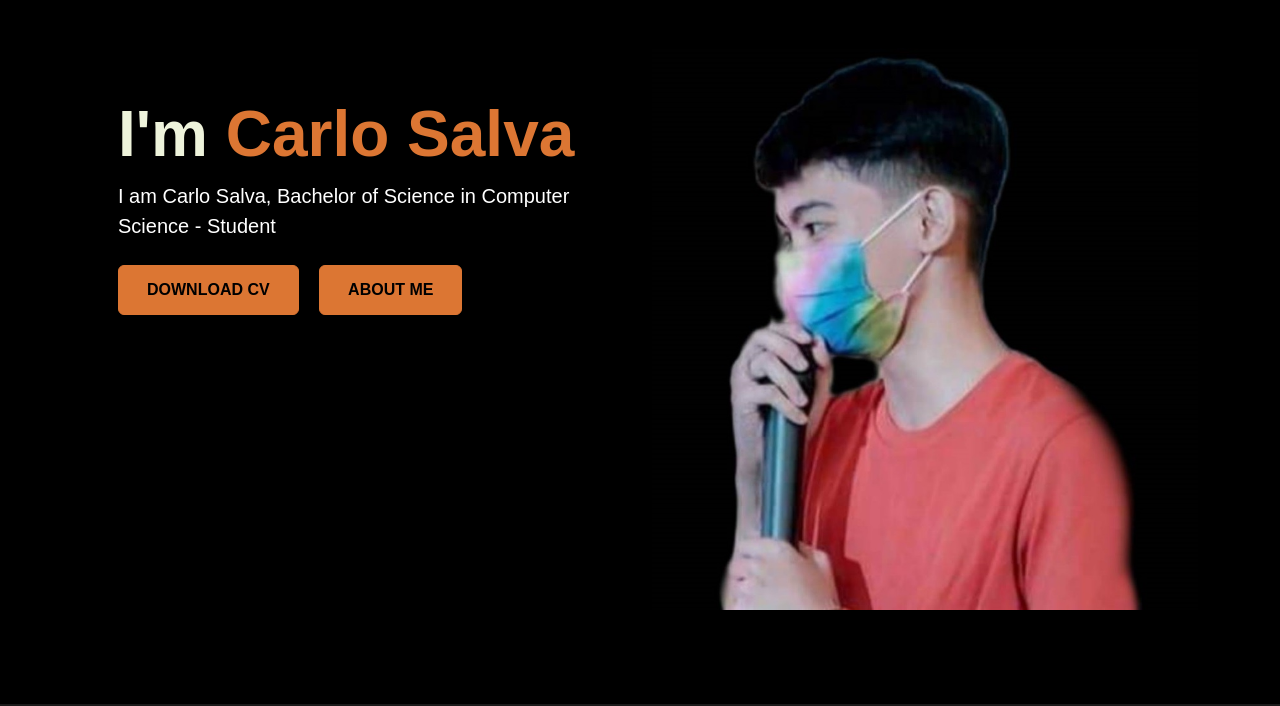
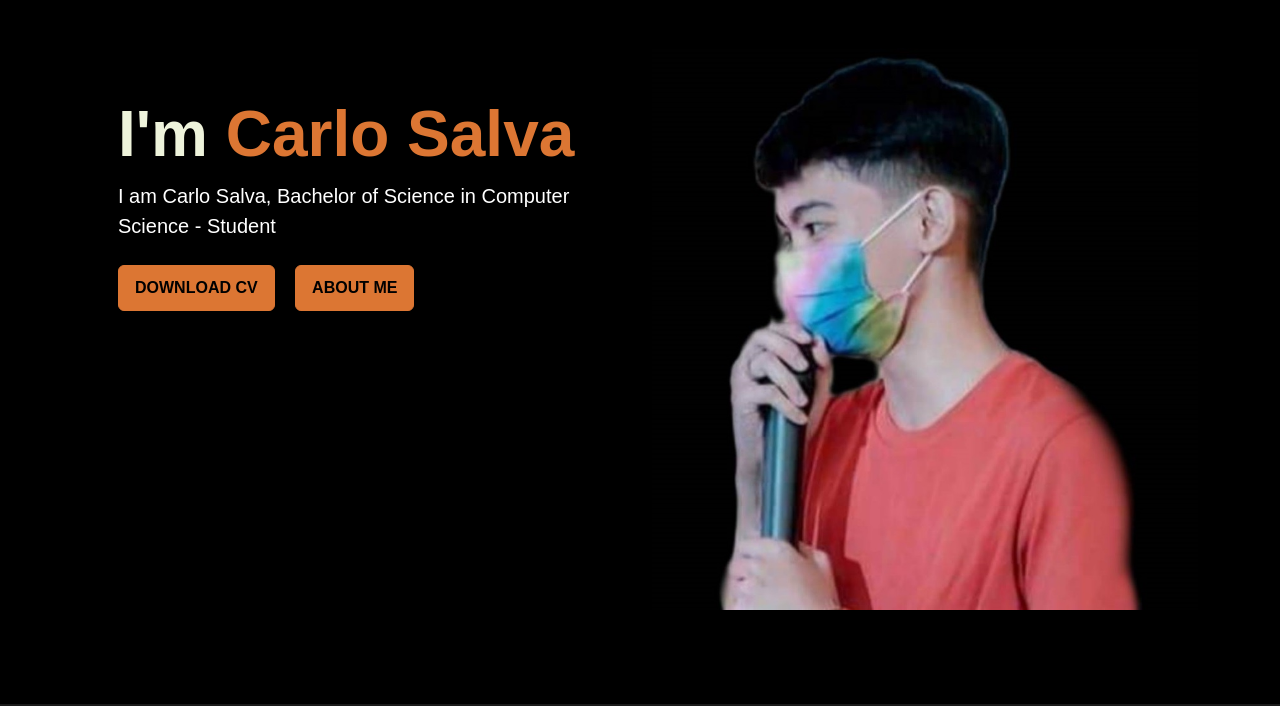
Before and after one commit to slvcrl/MyWebsitePortfolio, a plain HTML site: page index.html in a window 1280 px wide. Shown: the part 94-800 px from the top of the page. Drawn offline with Linux system fonts and the light colour scheme; a web font is replaced by a local one.

Commit message:
btn update

```diff
--- a/assets/css/style.css
+++ b/assets/css/style.css
@@ -157,7 +157,7 @@ img {
 
 /* BTN */
 .btn {
-    padding: 12px 28px;
+    padding: 10px 16px;
     font-weight: 700;
 }
 
```
